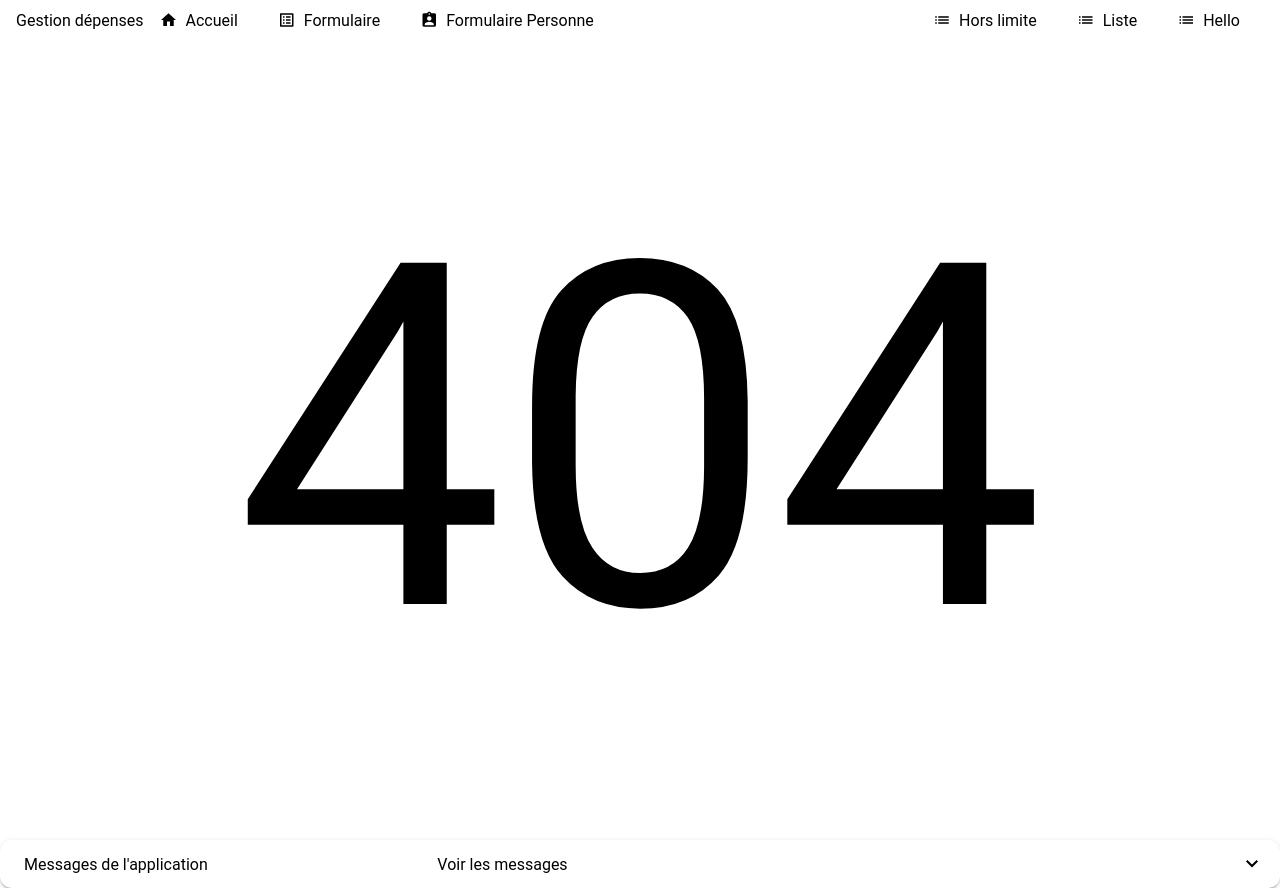
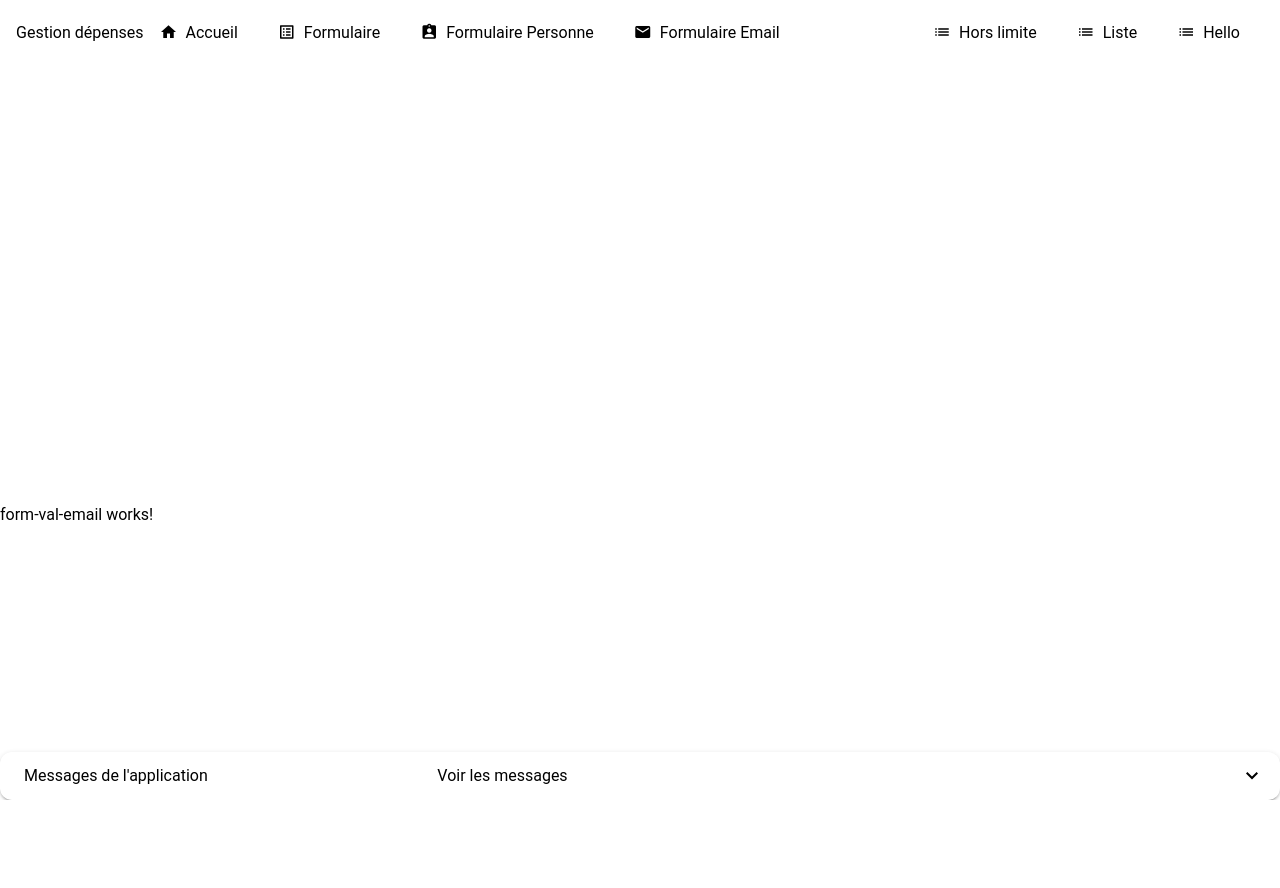
Before and after one commit to axelriv62/gestion-depenses, an Angular app: page /form-val-email in a window 1280 px wide. Before the commit this address had no page. After the commit the page ends 800 px from the top, so only its background shows below. Built offline with nearby package versions, Linux system fonts and the light colour scheme.

Commit message:
feat: bouton pour accéder au formulaire des emails

```diff
--- a/src/app/app.component.html
+++ b/src/app/app.component.html
@@ -5,13 +5,19 @@
       <mat-icon>home</mat-icon>
       Accueil
     </button>
-    <button [routerLink]="['/formulaire']" aria-label="List icon" mat-raised-button routerLinkActive="mat-accent">
+    <button [routerLink]="['/formulaire']" aria-label="Formulaire" mat-raised-button routerLinkActive="mat-accent">
       <mat-icon>list_alt</mat-icon>
       Formulaire
     </button>
-    <button [routerLink]="['/personne-form']" aria-label="List icon" mat-raised-button routerLinkActive="mat-accent">
+    <button [routerLink]="['/personne-form']" aria-label="Formulaire personnes" mat-raised-button
+            routerLinkActive="mat-accent">
       <mat-icon>assignment_ind</mat-icon>
       Formulaire Personne
+    </button>
+    <button [routerLink]="['/form-val-email']" aria-label="Formulaire email" mat-raised-button
+            routerLinkActive="mat-accent">
+      <mat-icon>email</mat-icon>
+      Formulaire Email
     </button>
     <span class="groupe-droit"></span>
     <button [queryParams]="{horsLimite:'true'}" [routerLink]="['/personnes']" aria-label="List icon" mat-raised-button
--- a/src/app/app.routes.ts
+++ b/src/app/app.routes.ts
@@ -6,6 +6,7 @@ import {PersonnesDetailsComponent} from './components/personnes-details/personne
 import {ExoAsynchroComponent} from './components/exo-asynchro/exo-asynchro.component';
 import {IntroFormulaireComponent} from './components/intro-formulaire/intro-formulaire.component';
 import {PersonneFormComponent} from './components/personne-form/personne-form.component';
+import {FormValEmailComponent} from './components/form-val-email/form-val-email.component';
 
 
 export const routes: Routes = [
@@ -16,5 +17,6 @@ export const routes: Routes = [
   {path: 'hello', component: ExoAsynchroComponent},
   {path: 'formulaire', component: IntroFormulaireComponent},
   {path: 'personne-form', component: PersonneFormComponent},
+  {path: 'form-val-email', component: FormValEmailComponent},
   {path: '**', component: PageNotFoundComponent}
 ];
--- /dev/null
+++ b/src/app/components/form-val-email/form-val-email.component.html
@@ -0,0 +1 @@
+<p>form-val-email works!</p>
```
Also changed, not shown: src/app/components/form-val-email/form-val-email.component.ts (added, +11 -0 lines), src/app/components/form-val-email/form-val-email.component.css (added).
